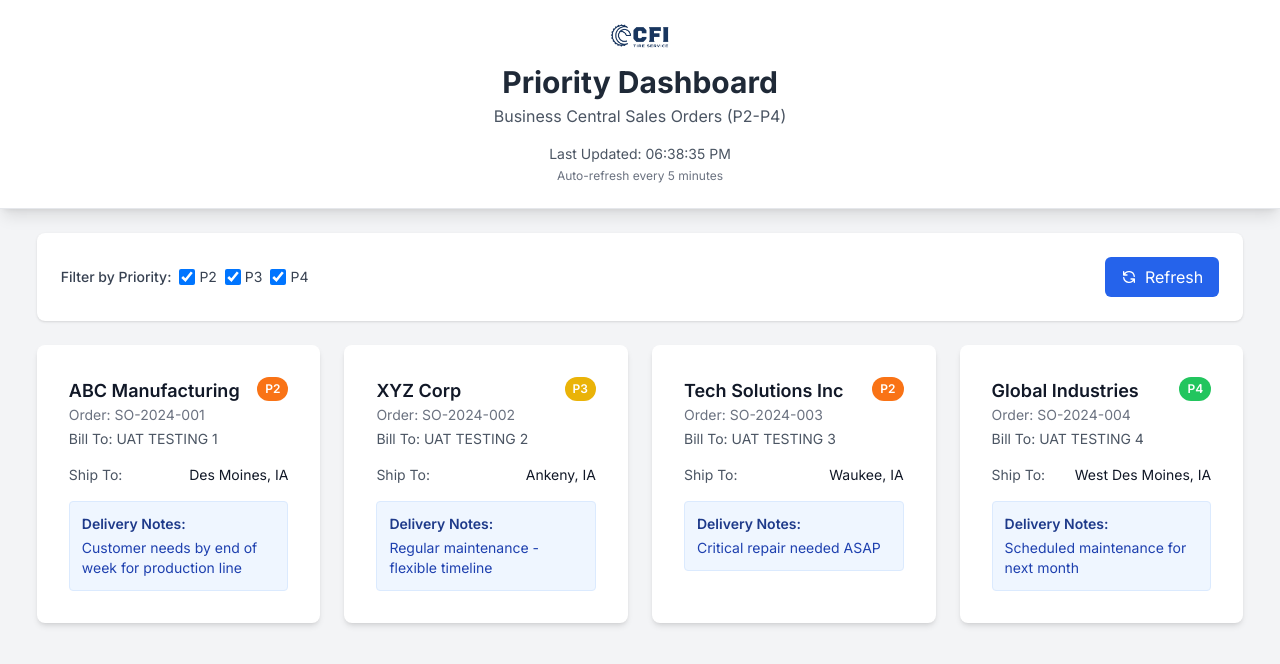
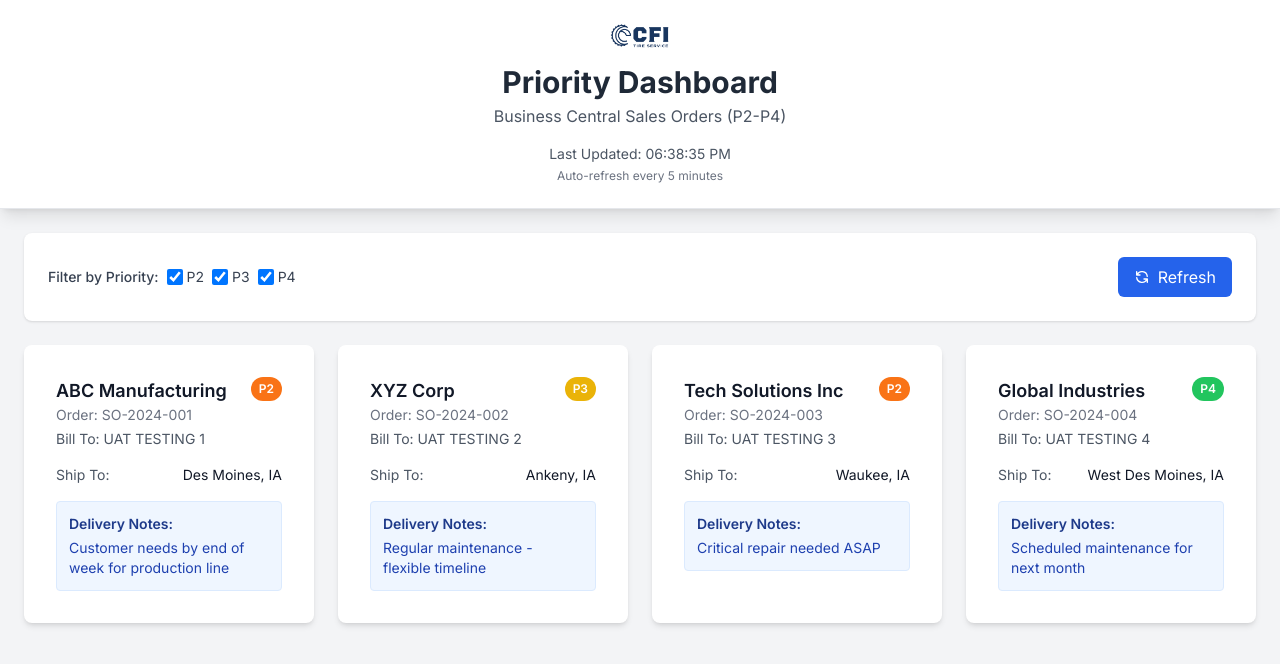
Before and after one commit to M-Tech365/dixon-dashboard, a Next.js app: page /dashboard in a window 1280 px wide. Shown: the top 664 px of the page. Built offline with nearby package versions, Linux system fonts and the light colour scheme.

Commit message:
stretch screen commit

```diff
--- a/app/dashboard/page.tsx
+++ b/app/dashboard/page.tsx
@@ -54,7 +54,7 @@
     <div className="min-h-screen bg-gray-100">
       {lastRefresh && <DashboardHeader lastRefresh={lastRefresh} isRefreshing={isRefreshing} />}
 
-      <div className="mx-auto px-6 py-6 max-w-[98vw]">
+      <div className="w-full px-6 py-6">
         <div className="mb-6 bg-white p-6 rounded-lg shadow">
           <PriorityFilter
             selectedPriorities={selectedPriorities}
```
